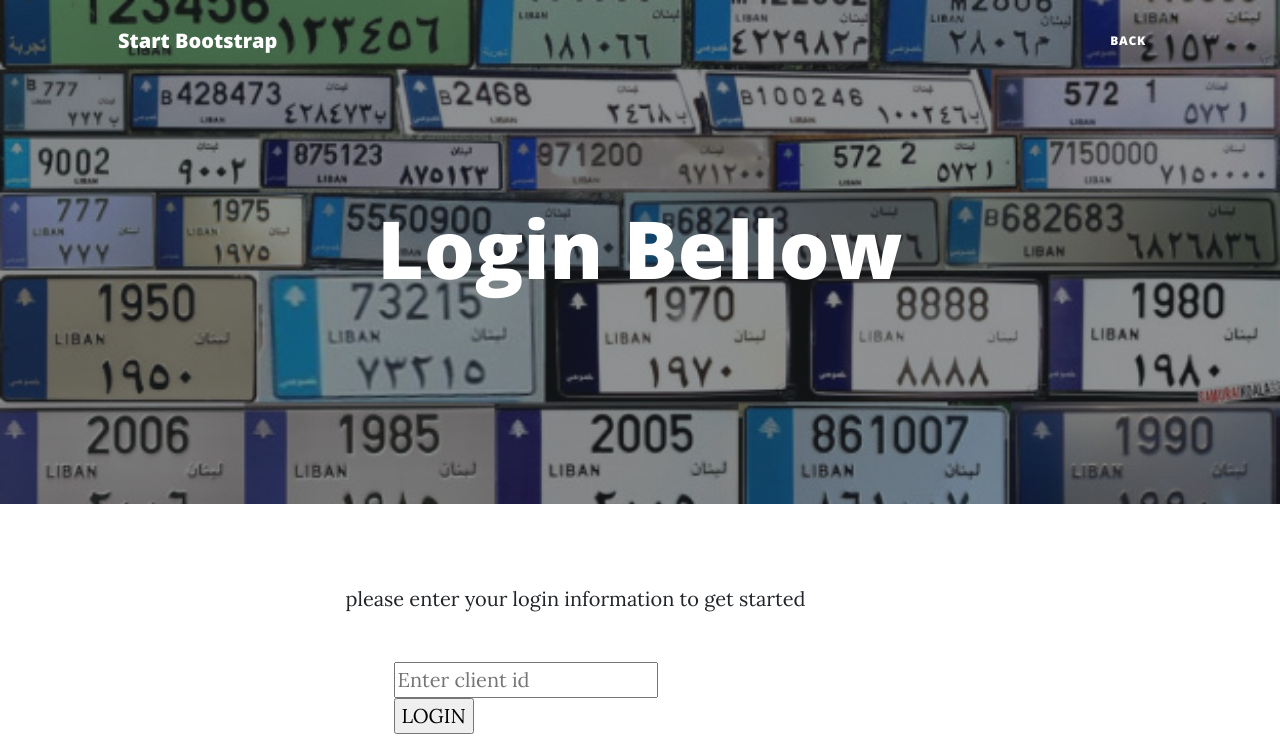
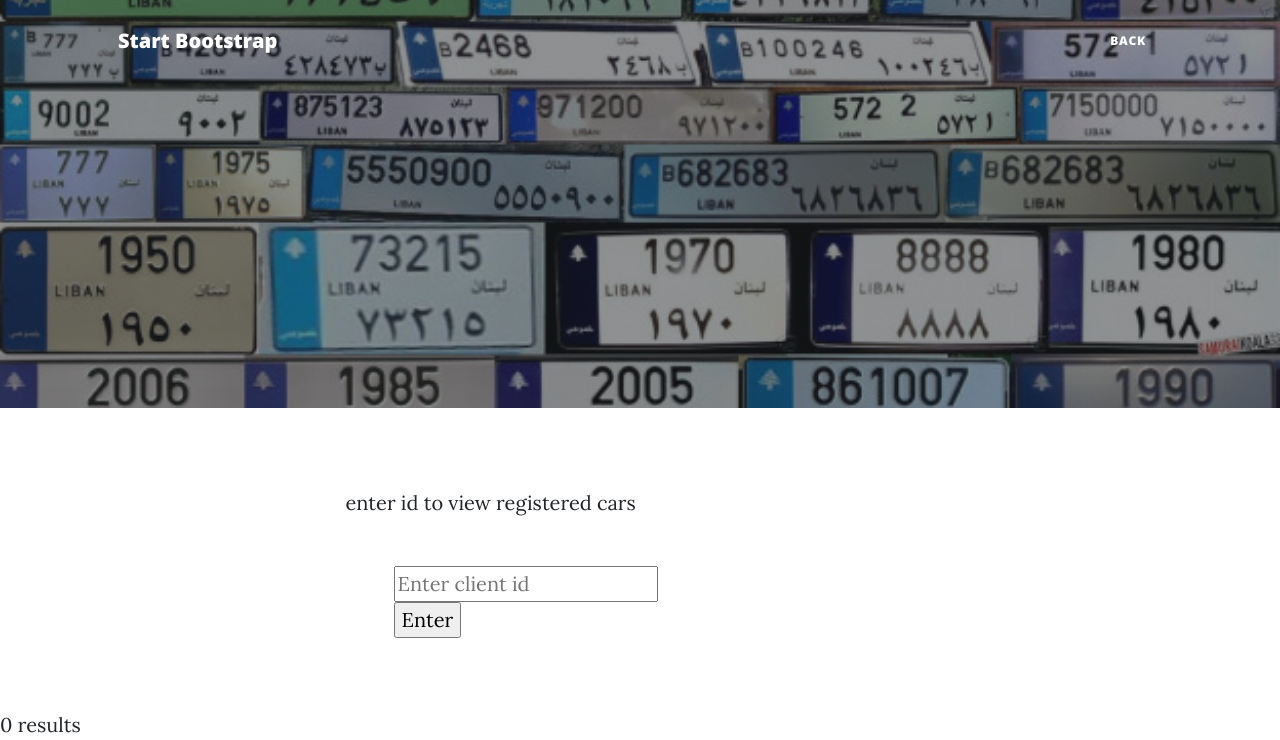
Before and after one commit to tarek5171/dbms_final_project, a PHP site: page /clients_viewcars.php in a window 1280 px wide. Shown: the top 740 px of the page. Run offline with PHP 8.4, Linux system fonts and the light colour scheme; data that the repository does not hold is empty; some libraries are stand-ins or nearby versions.

Commit message:
Add files via upload

```diff
--- a/clients_viewcars.php
+++ b/clients_viewcars.php
@@ -73,7 +73,7 @@ if(isset($_POST['client_id'])){
                 <div class="row gx-4 gx-lg-5 justify-content-center">
                     <div class="col-md-10 col-lg-8 col-xl-7">
                         <div class="page-heading">
-                            <h1>Login Bellow</h1>
+                            <h1></h1>
 
                         </div>
                     </div>
@@ -85,7 +85,7 @@ if(isset($_POST['client_id'])){
             <div class="container px-4 px-lg-5">
                 <div class="row gx-4 gx-lg-5 justify-content-center">
                     <div class="col-md-10 col-lg-8 col-xl-7">
-                        <p>please enter your login information to get started</p>
+                        <p>enter id to view registered cars</p>
                         <div class="my-5">
                             <!-- * * * * * * * * * * * * * * *-->
                             <!-- * * SB Forms Contact Form * *-->
@@ -99,7 +99,7 @@ if(isset($_POST['client_id'])){
             <div class="form-input">
                 <input type="text" name="client_id" placeholder="Enter client id"/>
             </div>
-            <input type="submit" type="submit" value="LOGIN" class="btn-login"/>
+            <input type="submit" type="submit" value="Enter" class="btn-login"/>
         </form>
     </div>
                         </div>
```
